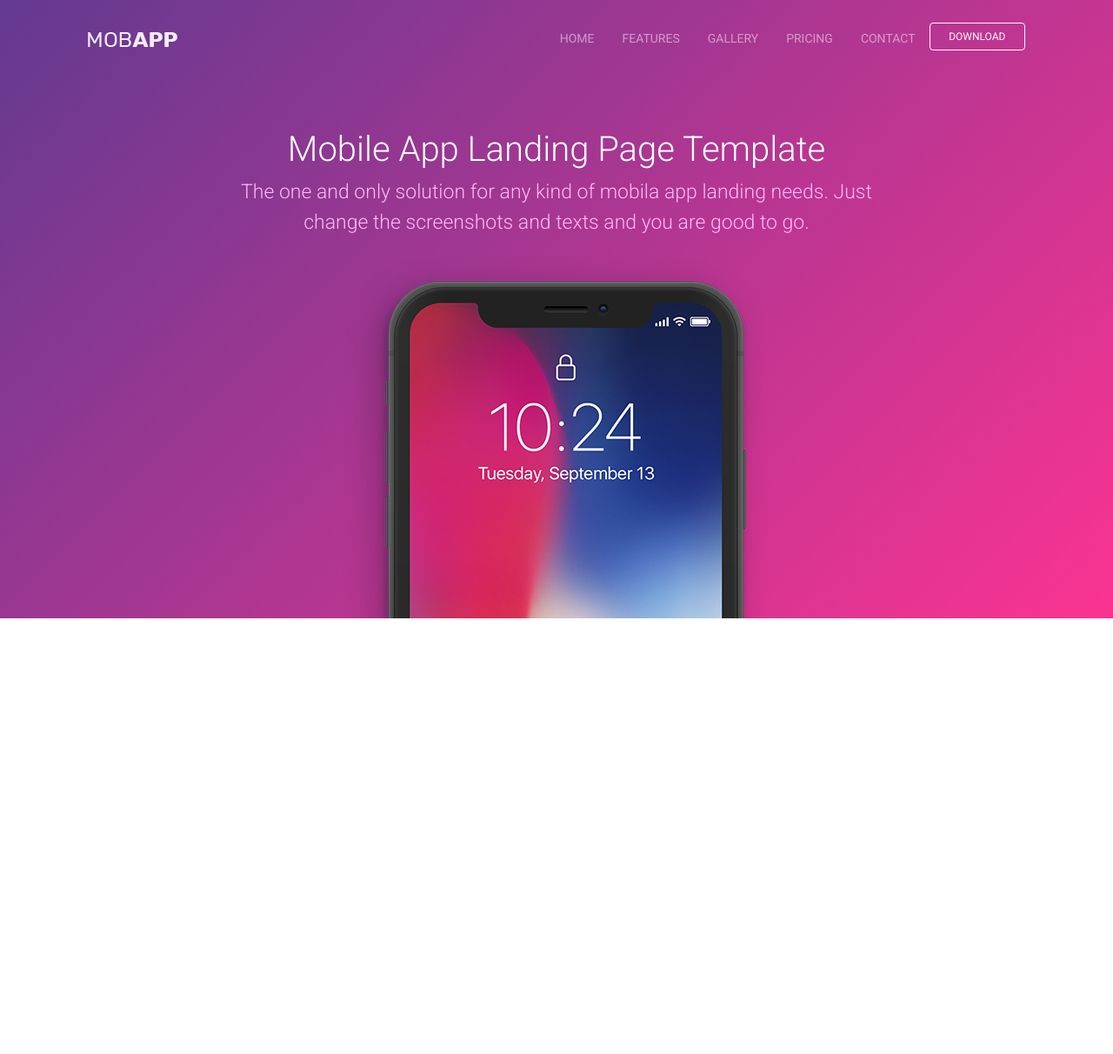
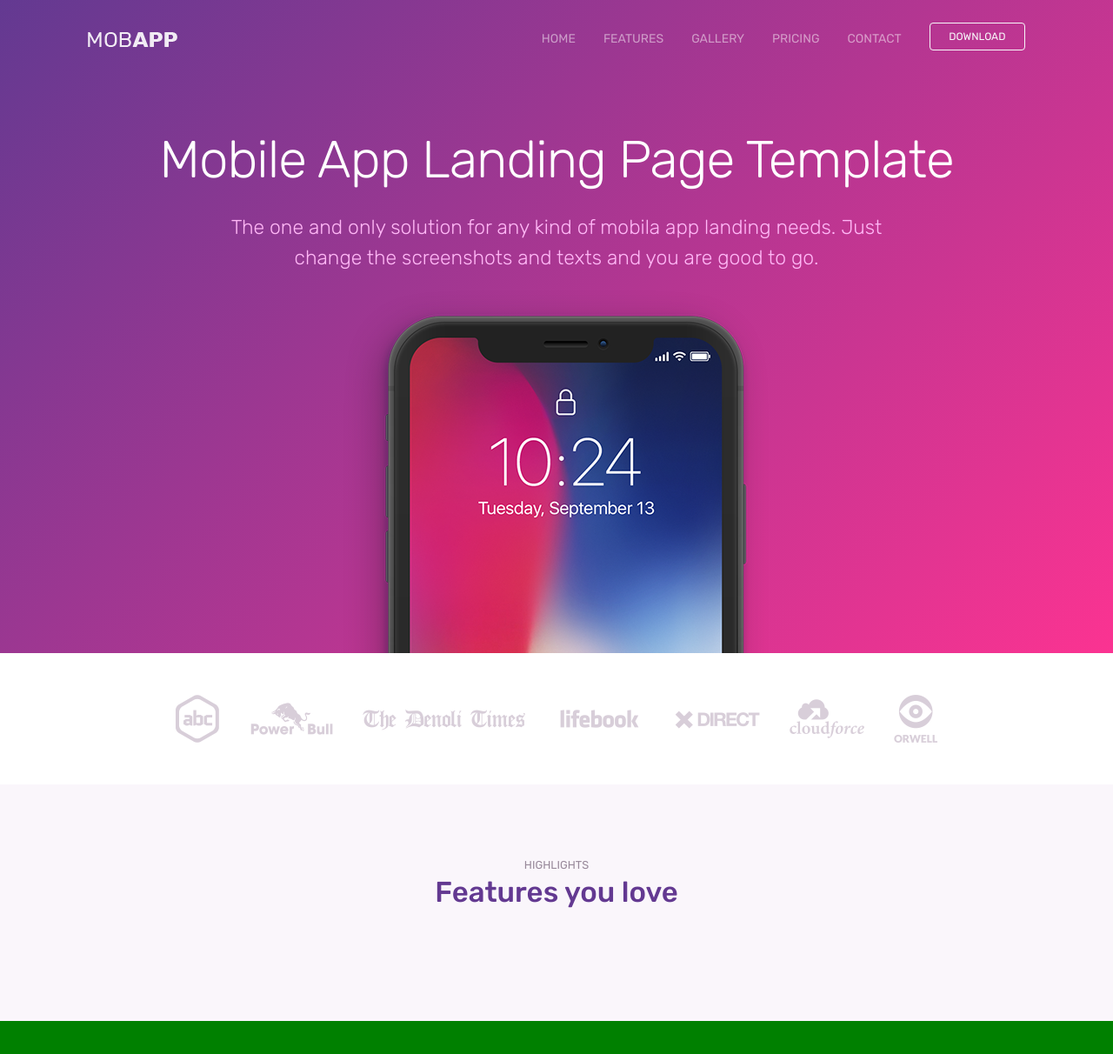
Before and after one commit to Loctary/mob-app-landing, a React (Create React App) app: page / in a window 1280 px wide. Shown: the top 1212 px of the page at 87% size. Before the commit the page ends 800 px from the top, so only its background shows below. Built offline with nearby package versions, Linux system fonts and the light colour scheme.

Commit message:
features implemented
1. Navbar now resizes on scroll
2. Added client-logos
3. Added features section (not implemented so far)

```diff
--- a/package.json
+++ b/package.json
@@ -4,6 +4,7 @@
   "version": "0.1.0",
   "private": true,
   "dependencies": {
+    "prop-types": "^15.7.2",
     "react": "^16.8.6",
     "react-dom": "^16.8.6",
     "react-scripts": "3.0.1",
--- a/public/index.html
+++ b/public/index.html
@@ -12,7 +12,7 @@
       integrity="sha384-ggOyR0iXCbMQv3Xipma34MD+dH/1fQ784/j6cY/iJTQUOhcWr7x9JvoRxT2MZw1T"
       crossorigin="anonymous"
     />
-    <link href="https://fonts.googleapis.com/css?family=Roboto:300,400,500,700&display=swap" rel="stylesheet">
+    <link href="https://fonts.googleapis.com/css?family=Rubik:300,400,500,700&display=swap" rel="stylesheet">
     <title>React App</title>
   </head>
   <body>
--- a/src/App.js
+++ b/src/App.js
@@ -2,16 +2,40 @@ import React from 'react';
 // components
 import Navigation from './components/Navigation/Navigation';
 import Header from './components/Header/Header';
+import ClientLogos from './components/ClientLogos/ClientLogos';
+import Features from './components/Features/Features';
 // styled components
 import { Wrapper } from './styles';
 
-function App() {
-  return (
-    <Wrapper className="App">
-      <Navigation />
-      <Header />
-    </Wrapper>
-  );
+class App extends React.Component {
+  state = { isScrolling: false };
+
+  componentDidMount() {
+    window.addEventListener('scroll', this.scrollHandler);
+  }
+
+  componentWillUnmount() {
+    window.removeEventListener('scroll', this.scrollHandler);
+  }
+
+  scrollHandler = () => {
+    const { isScrolling } = this.state;
+    if (document.documentElement.scrollTop > 10) this.setState({ isScrolling: true });
+    else if (isScrolling) this.setState({ isScrolling: false });
+  };
+
+  render() {
+    const { isScrolling } = this.state;
+    return (
+      <Wrapper className="App">
+        <Navigation isScrolling={isScrolling} />
+        <Header />
+        <ClientLogos />
+        <Features />
+        <div style={{ height: 1000, background: 'green' }} />
+      </Wrapper>
+    );
+  }
 }
 
 export default App;
--- /dev/null
+++ b/src/components/ClientLogos/ClientLogos.js
@@ -0,0 +1,18 @@
+import React from 'react';
+// styled components
+import Container from './styles';
+import { ImgFluid } from '../../styles';
+// img
+import logos from '../../assets/img/client-logos.png';
+
+const ClientLogos = () => {
+  return (
+    <div className="client-logos">
+      <Container>
+        <ImgFluid src={logos} alt="client logos" />
+      </Container>
+    </div>
+  );
+};
+
+export default ClientLogos;
--- /dev/null
+++ b/src/components/ClientLogos/styles.js
@@ -0,0 +1,7 @@
+import styled from 'styled-components';
+import { Container } from '../../styles';
+
+export default styled(Container)`
+  margin: 3rem auto !important;
+  text-align: center;
+`;
--- /dev/null
+++ b/src/components/Features/Features.js
@@ -0,0 +1,19 @@
+import React from 'react';
+// styled components
+import { Section } from './styles';
+import { Container, Small, SectionTitle, H3 } from '../../styles';
+
+const Featues = () => {
+  return (
+    <Section>
+      <Container>
+        <SectionTitle>
+          <Small>HIGHLIGHTS</Small>
+          <H3>Features you love</H3>
+        </SectionTitle>
+      </Container>
+    </Section>
+  );
+};
+
+export default Featues;
--- /dev/null
+++ b/src/components/Features/styles.js
@@ -0,0 +1,6 @@
+import styled from 'styled-components';
+import { Section as SectionOriginal } from '../../styles';
+
+export const Section = styled(SectionOriginal)`
+  background: #faf6fb;
+`;
--- a/src/components/Header/styles.js
+++ b/src/components/Header/styles.js
@@ -24,10 +24,16 @@ export const ImgHolder = styled.div`
 `;
 
 export const H1 = styled.h1`
+  font-size: 60px;
   font-weight: 300;
+  letter-spacing: -1px;
+  margin-bottom: 1.5rem;
+  line-height: 1.2;
+  font-family: inherit;
 `;
 
 export const Tagline = styled.p`
+  font-family: inherit;
   font-size: 23px;
   font-weight: 300;
   color: #ffb8f6;
--- a/src/components/Navigation/Navigation.js
+++ b/src/components/Navigation/Navigation.js
@@ -1,12 +1,12 @@
-import React, { useState } from 'react';
+import React from 'react';
+import PropTypes from 'prop-types';
 // images
 import logo from '../../assets/img/logo.png';
 // styles
 import { NavMenu, NavLink, NavItems, NavButton, NavItemsUl, NavLogo, NavBar } from './styles';
 import { Container, Row, Column, ImgFluid } from '../../styles';
 
-const Header = () => {
-  const [isScrolling, setIsScrolling] = useState(false);
+const Header = ({ isScrolling }) => {
   return (
     <NavMenu isScrolling={isScrolling}>
       <Container>
@@ -47,4 +47,8 @@ const Header = () => {
   );
 };
 
+Header.propTypes = {
+  isScrolling: PropTypes.bool.isRequired,
+};
+
 export default Header;
--- a/src/components/Navigation/styles.js
+++ b/src/components/Navigation/styles.js
@@ -51,13 +51,11 @@ export const NavButton = styled.a`
   cursor: pointer;
   color: #f8f9fa;
   border: 1px solid #f8f9fa;
+  margin-left: 1rem !important;
   :hover {
     background-color: #f8f9fa;
     color: #d6619c;
     text-decoration: none;
-  }
-  @media (max-width: 992px) {
-    margin-left: 1rem !important;
   }
   @media (max-width: 576px) {
     margin-bottom: 0 !important;
--- a/src/styles.js
+++ b/src/styles.js
@@ -3,7 +3,7 @@ import styled from 'styled-components';
 export const Wrapper = styled.div`
   //   background: green;
   height: 100vh;
-  font-family: 'Roboto', sans-serif;
+  font-family: 'Rubik', sans-serif;
 `;
 
 export const Container = styled.div`
@@ -47,3 +47,24 @@ export const ImgFluid = styled.img`
   max-width: 100%;
   height: auto;
 `;
+
+export const Section = styled.section`
+  padding: 80px 0;
+`;
+
+export const Small = styled.small`
+  color: #998a9b;
+  font-size: 80%;
+  font-weight: 400;
+`;
+
+export const SectionTitle = styled.div`
+  text-align: center;
+  margin-bottom: 3rem;
+`;
+
+export const H3 = styled.h3`
+  color: #633991;
+  font-size: 33px;
+  font-weight: 500;
+`;
```
Also changed, not shown: 1 other file (tests, documents, lock files or other folders).
